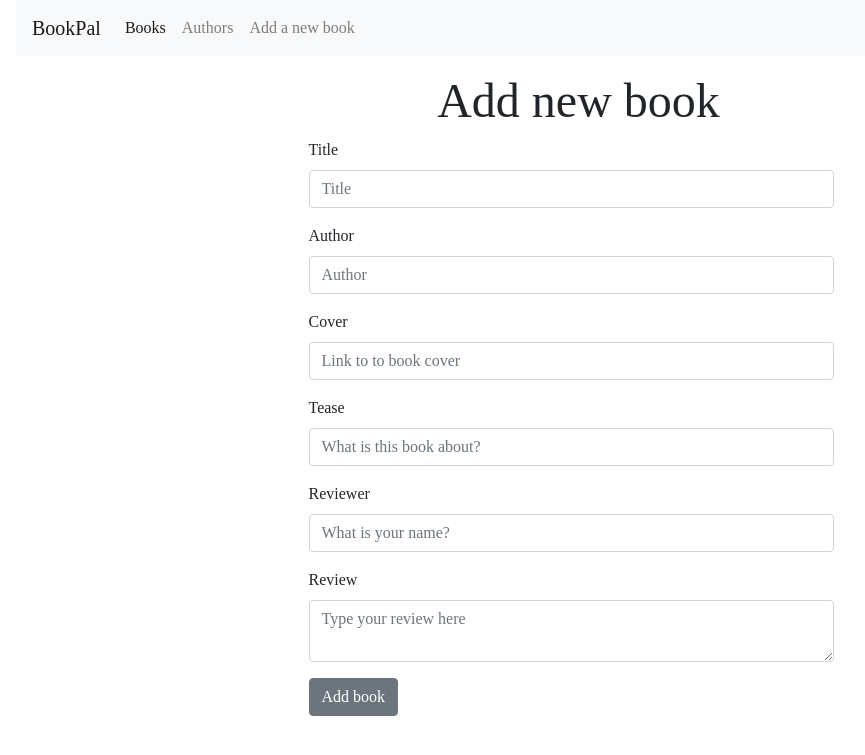
After one commit to marcinstepienpython/bookpal, a Flask app: template templates/new_book.html in a window 1280 px wide. The commit adds this page. Shown: the top 755 px of the page, without its empty margins (69-934 px from the left). Run offline with Flask 2, Linux system fonts and the light colour scheme; the template is opened without the code that fills it, so the values that code supplies are empty; some libraries are stand-ins or nearby versions; some web fonts are replaced.

Commit message:
created form and route for adding new books

```diff
--- a/main.py
+++ b/main.py
@@ -1,5 +1,5 @@
 import os
-from flask import Flask, render_template, url_for
+from flask import Flask, render_template, url_for,request, redirect
 from flask_pymongo import PyMongo
 from bson.objectid import ObjectId
 
@@ -16,14 +16,26 @@ mongo = PyMongo(app)
 @app.route('/<book_id>')
 def book_details(book_id):
     the_book = mongo.db.books.find_one({"_id": ObjectId(book_id)})
-    return render_template('book_details.html', book = the_book)
+    return render_template('book_details.html', book=the_book)
+
+
+@app.route('/new_book')
+def new_book():
+    return render_template('new_book.html')
+
+@app.route('/add_new_book', methods=['POST'])
+def add_new_book():
+    books = mongo.db.books
+    books.insert_one(request.form.to_dict())
+    return redirect(url_for('home'))
+
 
 @app.route('/')
 def home():
     return render_template('books.html',
-    books=mongo.db.books.find(),
-    recently_added=mongo.db.books.find(),
-    books_of_the_month=mongo.db.books.find({"book_of_the_month": True}))
+                           books=mongo.db.books.find(),
+                           recently_added=mongo.db.books.find(),
+                           books_of_the_month=mongo.db.books.find({"book_of_the_month": True}))
 
 
 if __name__ == '__main__':
--- a/templates/layout.html
+++ b/templates/layout.html
@@ -58,7 +58,7 @@
               <a class="nav-link" href="#"> Authors</a>
             </li>
             <li class="nav-item">
-              <a class="nav-link" href="#">Add a new book</a>
+              <a class="nav-link" href="/new_book">Add a new book</a>
             </li>
           </ul>
         </div>
--- /dev/null
+++ b/templates/new_book.html
@@ -0,0 +1,85 @@
+{% extends 'layout.html' %} {% block content %}
+
+<h2 class="header mt-3 text-center">Add new book</h2>
+
+<div class="container">
+  <div class="row">
+    <div class="col-md-6 offset-md-3">
+      <form method='POST' action="{{url_for('add_new_book')}}" mt-3>
+        <div class="form-group">
+          <label for="title">Title</label>
+          <input
+            type="text"
+            class="form-control"
+            id="title"
+            name="title"
+            placeholder="Title"
+          />
+        </div>
+        <div class="form-group">
+          <label for="author">Author</label>
+          <input
+            type="text"
+            class="form-control"
+            id="author"
+            name="author"
+            placeholder="Author"
+          />
+        </div>
+        <div class="form-group">
+          <label for="cover">Cover</label>
+          <input
+            type="text"
+            class="form-control"
+            id="cover"
+            name="cover"
+            placeholder="Link to to book cover"
+          />
+        </div>
+        <div class="form-group">
+          <label for="teaser">Tease</label>
+          <input
+            type="text"
+            class="form-control"
+            id="teaser"
+            name="teaser"
+            placeholder="What is this book about?"
+          />
+        </div>
+        <div class="form-group">
+          <label for="reviewer">Reviewer</label>
+          <input
+            type="text"
+            class="form-control"
+            id="reviewer"
+            name="reviewer"
+            placeholder="What is your name?"
+          />
+        </div>
+        <div class="form-group">
+          <label for="review">Review</label>
+          <textarea
+            type="text"
+            class="form-control"
+            id="review"
+            name="review"
+            placeholder="Type your review here"
+          ></textarea>
+        </div>
+        <div class="form-group">
+          <input
+            type="hidden"
+            class="form-control"
+            id="likes"
+            name="likes"
+            value="0"
+          />
+        </div>
+
+        <button class="btn btn-secondary mb-3">Add book</button>
+      </form>
+    </div>
+  </div>
+</div>
+
+{% endblock content %}
```
Also changed, not shown: templates/add_new_book.html (deleted).
